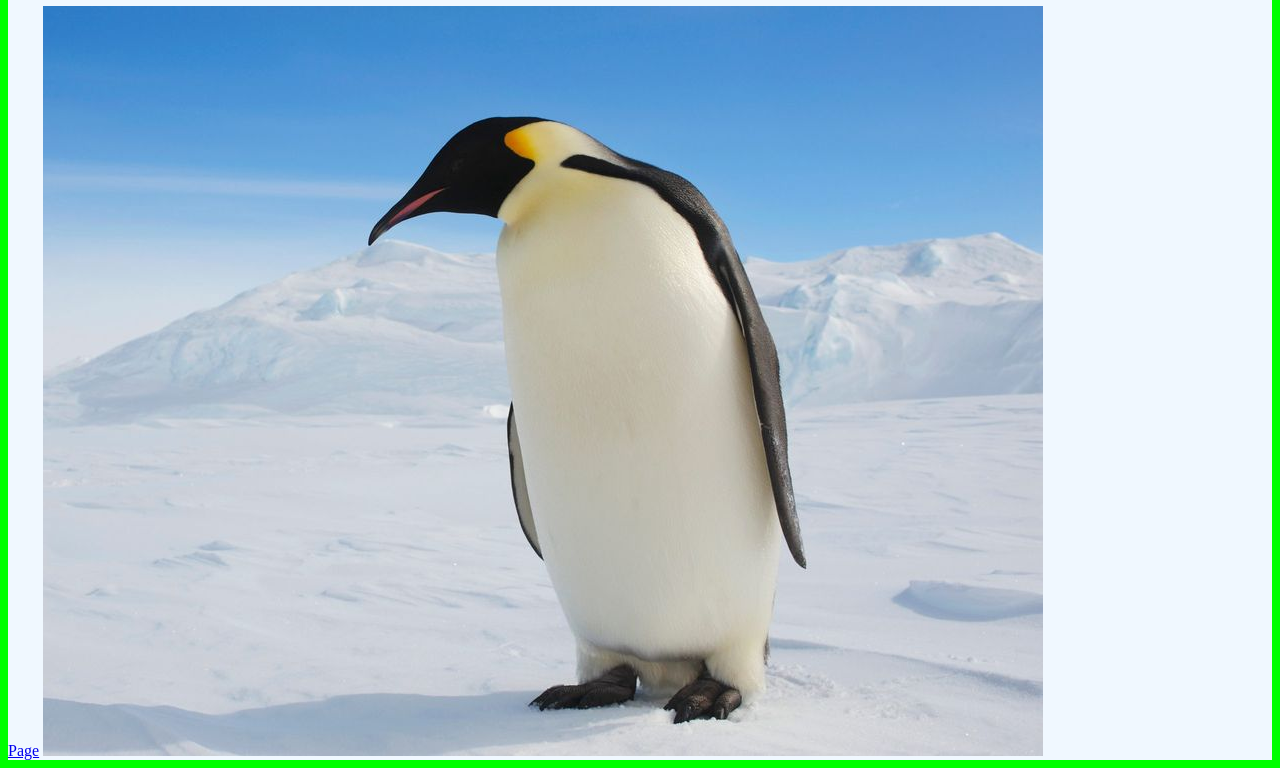
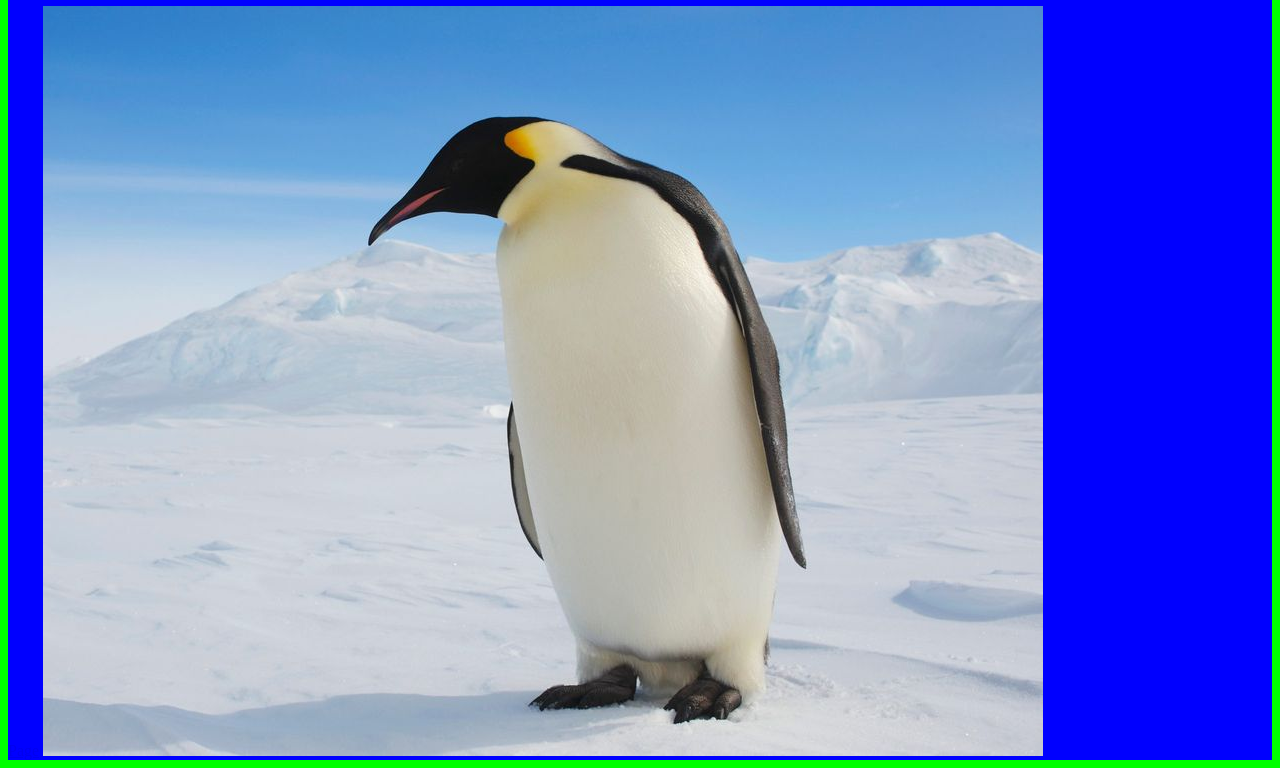
Before and after one commit to JonSetako/gulp-test, a website: page index.html in a window 1280 px wide. Shown: the part 60-828 px from the top of the page. Drawn offline with nearby package versions, Linux system fonts and the light colour scheme; files that its build step writes are made by us from their sources; files whose address does not match are found by name.

Commit message:
Added blue

```diff
--- a/src/sass/main.scss
+++ b/src/sass/main.scss
@@ -9,5 +9,5 @@ html {
 }
 
 body {
-  background-color: aliceblue;
+  background-color: blue;
 }
```
